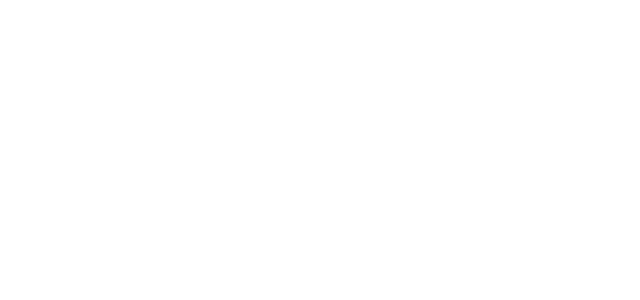
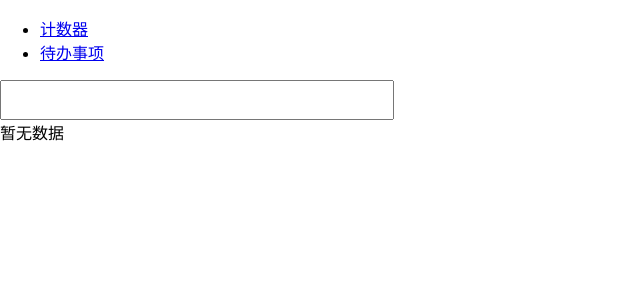
Before and after one commit to limengke123/tiny-waffle, a React (Create React App) app: page /todoList in a window 1280 px wide. Shown: the top 300 px of the page, without its empty margins (0-640 px from the left). Built offline with nearby package versions, Linux system fonts and the light colour scheme.

Commit message:
add todolist

```diff
--- a/src/App.js
+++ b/src/App.js
@@ -1,13 +1,30 @@
 import React, { Component } from 'react'
-import { BrowserRouter as Router, Route } from 'react-router-dom'
+import {
+    BrowserRouter as Router,
+    Route,
+    Link,
+    Redirect
+} from 'react-router-dom'
 import { Home } from './page/home'
+import { TodoList } from './page/todoList'
 import './style/App.css'
 
 class App extends Component {
     render() {
         return (
             <Router>
-                <Route path="/" exact component={Home} />
+                <nav>
+                    <ul>
+                        <li>
+                            <Link to="/counter">计数器</Link>
+                        </li>
+                        <li>
+                            <Link to="/todoList">待办事项</Link>
+                        </li>
+                    </ul>
+                </nav>
+                <Route path="/todoList" component={TodoList} />
+                <Route path="/counter" component={Home} />
             </Router>
         )
     }
--- /dev/null
+++ b/src/component/todoInput.js
@@ -0,0 +1,41 @@
+import React, { Component } from 'react'
+import PropTypes from 'prop-types'
+import styles from '../style/component/todoInput.module.scss'
+
+class TodoInput extends Component {
+    static propTypes = {
+        value: PropTypes.string,
+        onComplete: PropTypes.func,
+        onChange: PropTypes.func
+    }
+
+    static defaultProps = {
+        value: '',
+        onComplete() {},
+        onChange() {}
+    }
+
+    handleKeyUp = e => {
+        if (e.keyCode === 13) {
+            const { onComplete } = this.props
+            onComplete()
+        }
+    }
+
+    render() {
+        const { value, onChange } = this.props
+        return (
+            <div>
+                <input
+                    type="text"
+                    value={value}
+                    onChange={onChange}
+                    onKeyUp={this.handleKeyUp}
+                    className={styles['todo-input']}
+                />
+            </div>
+        )
+    }
+}
+
+export { TodoInput }
--- /dev/null
+++ b/src/component/todoListItem.js
@@ -0,0 +1,46 @@
+import React, { Component } from 'react'
+import PropTypes from 'prop-types'
+import styles from '../style/component/todoListItem.module.scss'
+
+class TodoListItem extends Component {
+    static propTypes = {
+        data: PropTypes.shape({
+            text: PropTypes.string,
+            isComplete: PropTypes.bool,
+            id: PropTypes.number
+        }),
+        handleDelete: PropTypes.func
+    }
+
+    static defaultProps = {
+        data: {
+            text: '',
+            isComplete: false
+        },
+        handleDelete() {}
+    }
+
+    onDelete = () => {
+        const { handleDelete, data } = this.props
+        handleDelete(data)
+    }
+
+    render() {
+        const { data } = this.props
+        const { text, isComplete } = data
+        const className = [
+            styles['todo-list-item'],
+            isComplete ? styles['is-complete'] : null
+        ]
+        return (
+            <div className={className}>
+                {text}
+                <button type="button" onClick={this.onDelete}>
+                    删除
+                </button>
+            </div>
+        )
+    }
+}
+
+export { TodoListItem }
--- /dev/null
+++ b/src/page/todoList.js
@@ -0,0 +1,69 @@
+import React, { Component } from 'react'
+import { TodoListItem } from '../component/todoListItem'
+import { TodoInput } from '../component/todoInput'
+import { BaseFunction } from '../util'
+
+class TodoList extends Component {
+    static index = 0
+
+    state = {
+        todos: [],
+        inputValue: ''
+    }
+
+    addTodoListItem = () => {
+        const { inputValue } = this.state
+        if (inputValue) {
+            this.setState(state => {
+                state.todos.push({
+                    text: state.inputValue,
+                    isComplete: false,
+                    id: TodoList.index++
+                })
+                return {
+                    inputValue: '',
+                    todos: state.todos
+                }
+            })
+        }
+    }
+
+    deleteTodoListItem = ({ id }) => {
+        this.setState(state => {
+            const index = BaseFunction.getIndexFromListById(state.todos, id)
+            BaseFunction.removeItemFromListByIndex(state.todos, index)
+            return {
+                todos: state.todos
+            }
+        })
+    }
+
+    handleInputValueChange = e => {
+        this.setState({
+            inputValue: e.target.value
+        })
+    }
+
+    render() {
+        const { todos, inputValue } = this.state
+        return (
+            <div>
+                <TodoInput
+                    value={inputValue}
+                    onChange={this.handleInputValueChange}
+                    onComplete={this.addTodoListItem}
+                />
+                {!todos.length && <span>暂无数据</span>}
+                {todos.map(todo => (
+                    <TodoListItem
+                        handleDelete={this.deleteTodoListItem}
+                        data={todo}
+                        key={todo.id}
+                    />
+                ))}
+            </div>
+        )
+    }
+}
+
+export { TodoList }
--- /dev/null
+++ b/src/style/component/todoInput.module.scss
@@ -0,0 +1,3 @@
+.todo-input {
+    font-size: 30px;
+}
--- /dev/null
+++ b/src/style/component/todoListItem.module.scss
@@ -0,0 +1,10 @@
+@import '../variable';
+.todo-list-item {
+    font-size: 24px;
+    color: $black;
+}
+
+.is-complete {
+    color: $grey;
+    text-decoration: line-through;
+}
--- /dev/null
+++ b/src/style/variable.scss
@@ -0,0 +1,2 @@
+$black: '#333';
+$grey: grey;
--- /dev/null
+++ b/src/util/baseFunction.js
@@ -0,0 +1,29 @@
+class BaseFunction {
+    /**
+     * @summary 从数组中移除对应索引位置的元素
+     * @param data - {array} - 数据源
+     * @param index - {number} - 索引值
+     * @return {void}
+     * */
+    static removeItemFromListByIndex(data, index) {
+        if (Array.isArray(data)) {
+            data.splice(index, 1)
+        }
+    }
+
+    /**
+     * @summary 依据id获取元素在数组的索引
+     * @param data - {array} - 数据源
+     * @param target - {any} - 目标值
+     * @param keyType - {string} - 依据的key类型 - id
+     * @return {number} index
+     * */
+    static getIndexFromListById(data, target, keyType = 'id') {
+        if (Array.isArray(data)) {
+            return data.findIndex(item => item[keyType] === target)
+        }
+        return -1
+    }
+}
+
+export { BaseFunction }
--- /dev/null
+++ b/src/util/index.js
@@ -0,0 +1,3 @@
+import { BaseFunction } from './baseFunction'
+
+export { BaseFunction }
```
Also changed, not shown: .eslintrc.yaml.
